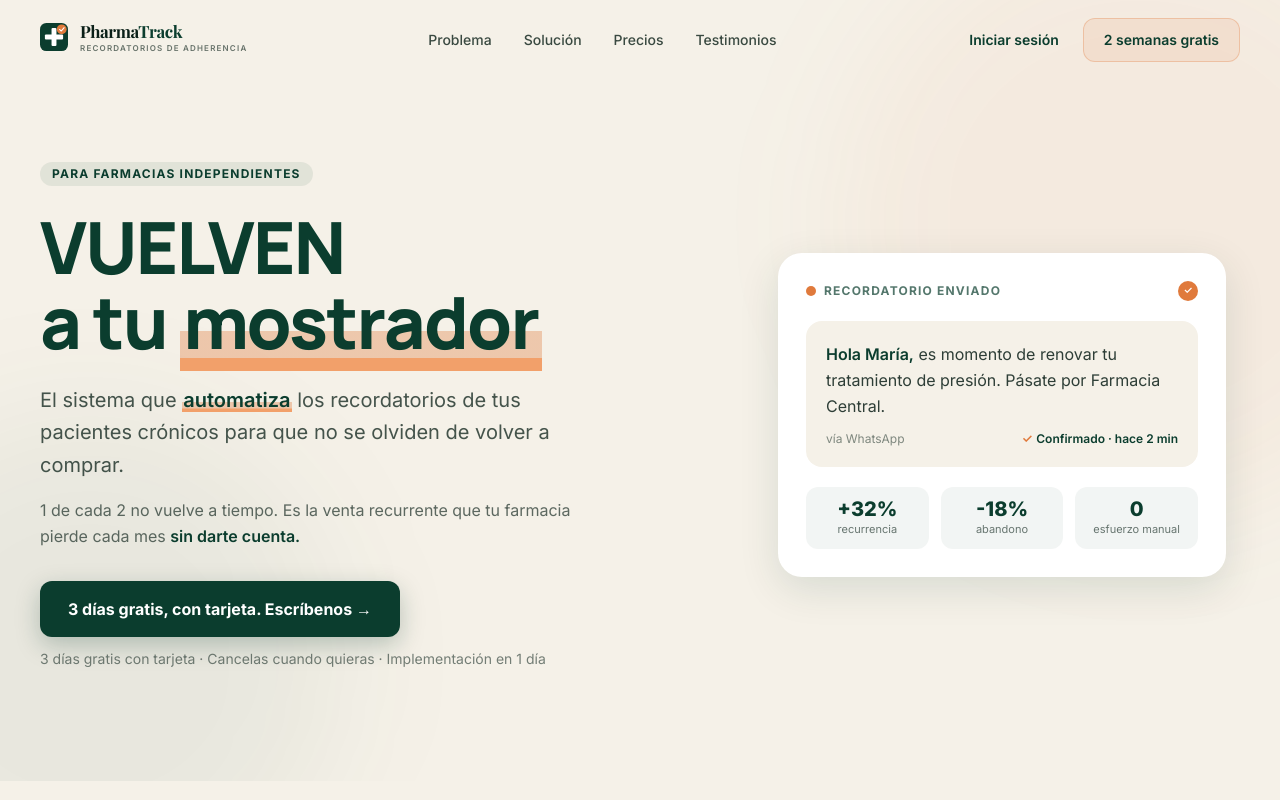
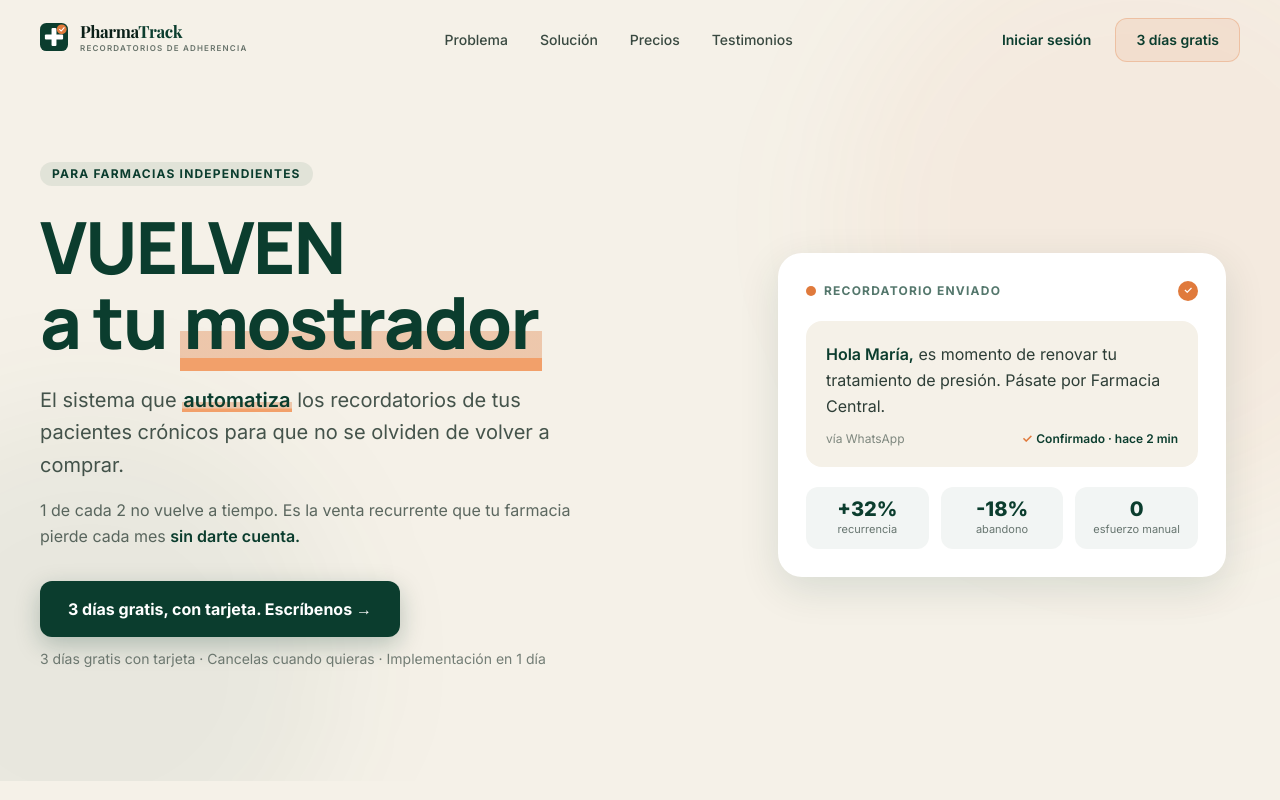
Before and after one commit to simonbermudez480-prog/pharmatrack, a Next.js app: page / in a window 1280 px wide. Shown: the top 800 px of the page. Built offline with nearby package versions, Linux system fonts and the light colour scheme.

Commit message:
fix: actualizar Navbar CTA de '2 semanas gratis' a '3 días gratis'

```diff
--- a/src/components/Navbar.tsx
+++ b/src/components/Navbar.tsx
@@ -60,7 +60,7 @@ export function Navbar() {
             href="/registro"
             className="inline-flex items-center justify-center h-11 px-5 rounded-btn bg-accent/10 text-forest font-semibold text-sm border border-accent/30 hover:bg-accent hover:text-white transition-colors"
           >
-            2 semanas gratis
+            3 días gratis
           </a>
         </div>
 
@@ -118,7 +118,7 @@ export function Navbar() {
                 onClick={() => setOpen(false)}
                 className="flex-1 flex items-center justify-center h-12 rounded-btn bg-accent text-white font-semibold"
               >
-                2 semanas gratis
+                3 días gratis
               </a>
             </li>
           </ul>
```
